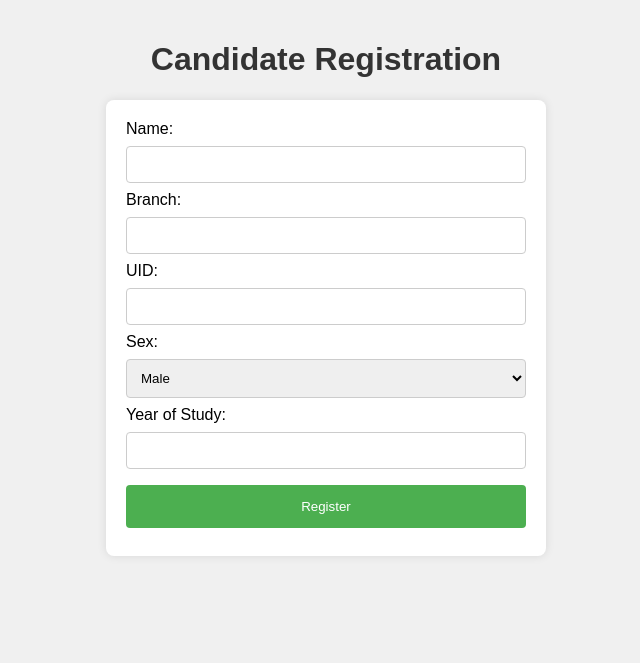
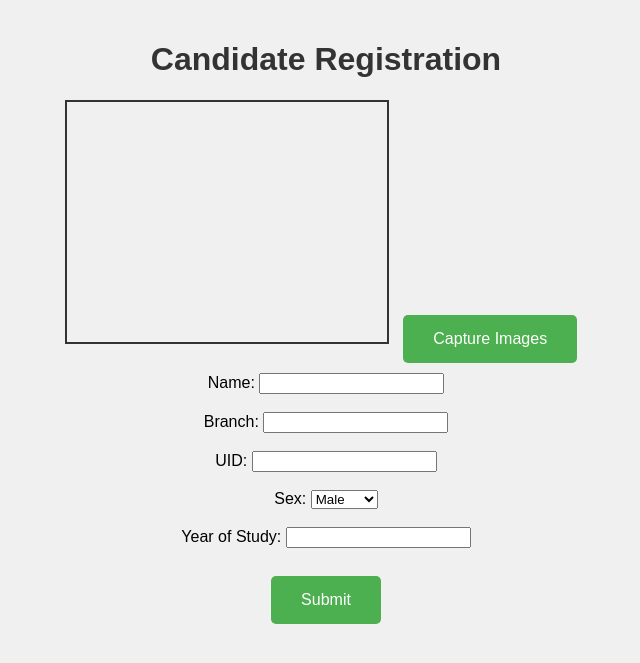
Before and after one commit to omrode1/Face-detection-based-attendance-system, a Flask app: page /register in a window 1280 px wide. Shown: the top 663 px of the page, without its empty margins (314-954 px from the left). Run offline with Flask 3, Linux system fonts and the light colour scheme.

Commit message:
Update register.html

```diff
--- a/templates/register.html
+++ b/templates/register.html
@@ -10,61 +10,108 @@
             margin: 0;
             padding: 20px;
             background-color: #f0f0f0;
+            text-align: center;
         }
         h1 {
-            text-align: center;
             color: #333;
         }
-        form {
-            max-width: 400px;
-            margin: auto;
-            background-color: #fff;
-            padding: 20px;
-            border-radius: 8px;
-            box-shadow: 0 0 10px rgba(0, 0, 0, 0.1);
+        #video-container {
+            display: inline-block;
+            margin-bottom: 20px;
         }
-        input[type="text"], input[type="number"], select {
-            width: 100%;
-            padding: 10px;
-            margin: 8px 0;
-            display: inline-block;
-            border: 1px solid #ccc;
-            border-radius: 4px;
-            box-sizing: border-box;
+        #video-feed {
+            width: 320px;
+            height: 240px;
+            border: 2px solid #333;
         }
-        input[type="submit"] {
-            width: 100%;
+        .button {
             background-color: #4CAF50;
             color: white;
-            padding: 14px 20px;
-            margin: 8px 0;
+            padding: 15px 30px;
+            text-align: center;
+            text-decoration: none;
+            font-size: 16px;
+            margin: 10px;
+            cursor: pointer;
             border: none;
-            border-radius: 4px;
-            cursor: pointer;
+            border-radius: 5px;
         }
-        input[type="submit"]:hover {
+        .button:hover {
             background-color: #45a049;
         }
     </style>
 </head>
 <body>
     <h1>Candidate Registration</h1>
-    <form action="/register" method="post">
+    <div id="video-container">
+        <video id="video-feed" autoplay></video>
+    </div>
+    <button id="capture-button" class="button">Capture Images</button>
+    <form id="registration-form" action="/register" method="post" enctype="multipart/form-data">
+        <input type="hidden" id="captured-images" name="captured_images">
         <label for="name">Name:</label>
-        <input type="text" id="name" name="name" required>
+        <input type="text" id="name" name="name" required><br><br>
         <label for="branch">Branch:</label>
-        <input type="text" id="branch" name="branch" required>
+        <input type="text" id="branch" name="branch" required><br><br>
         <label for="uid">UID:</label>
-        <input type="text" id="uid" name="uid" required>
+        <input type="text" id="uid" name="uid" required><br><br>
         <label for="sex">Sex:</label>
         <select id="sex" name="sex" required>
-            <option value="male">Male</option>
-            <option value="female">Female</option>
-            <option value="other">Other</option>
-        </select>
+            <option value="Male">Male</option>
+            <option value="Female">Female</option>
+            <option value="Other">Other</option>
+        </select><br><br>
         <label for="year_of_study">Year of Study:</label>
-        <input type="number" id="year_of_study" name="year_of_study" required>
-        <input type="submit" value="Register">
+        <input type="text" id="year_of_study" name="year_of_study" required><br><br>
+        <button type="submit" class="button">Submit</button>
     </form>
+    <script>
+        // Get the video element
+        const video = document.getElementById('video-feed');
+        // Get the capture button
+        const captureButton = document.getElementById('capture-button');
+        // Get the registration form
+        const registrationForm = document.getElementById('registration-form');
+        // Array to store captured images
+        let capturedImages = [];
+
+        // Check if getUserMedia is available
+        if (navigator.mediaDevices && navigator.mediaDevices.getUserMedia) {
+            // Get user's camera with source 1
+            navigator.mediaDevices.getUserMedia({ video: { deviceId: { exact: '1' } } })
+                .then(function(stream) {
+                    // Set video element's source to user's camera
+                    video.srcObject = stream;
+                })
+                .catch(function(error) {
+                    console.error('Error accessing camera:', error);
+                });
+        } else {
+            console.error('getUserMedia is not supported');
+        }
+
+        // Function to capture image from video feed
+        function captureImage() {
+            const canvas = document.createElement('canvas');
+            canvas.width = video.videoWidth;
+            canvas.height = video.videoHeight;
+            const context = canvas.getContext('2d');
+            context.drawImage(video, 0, 0, canvas.width, canvas.height);
+            const imageData = canvas.toDataURL('image/jpeg');
+            capturedImages.push(imageData);
+        }
+
+        // Event listener for capture button
+        captureButton.addEventListener('click', function() {
+            // Capture 100 images
+            for (let i = 0; i < 100; i++) {
+                captureImage();
+            }
+            // Set captured images data in the hidden input field
+            document.getElementById('captured-images').value = JSON.stringify(capturedImages);
+            // Submit the registration form
+            registrationForm.submit();
+        });
+    </script>
 </body>
 </html>
```
